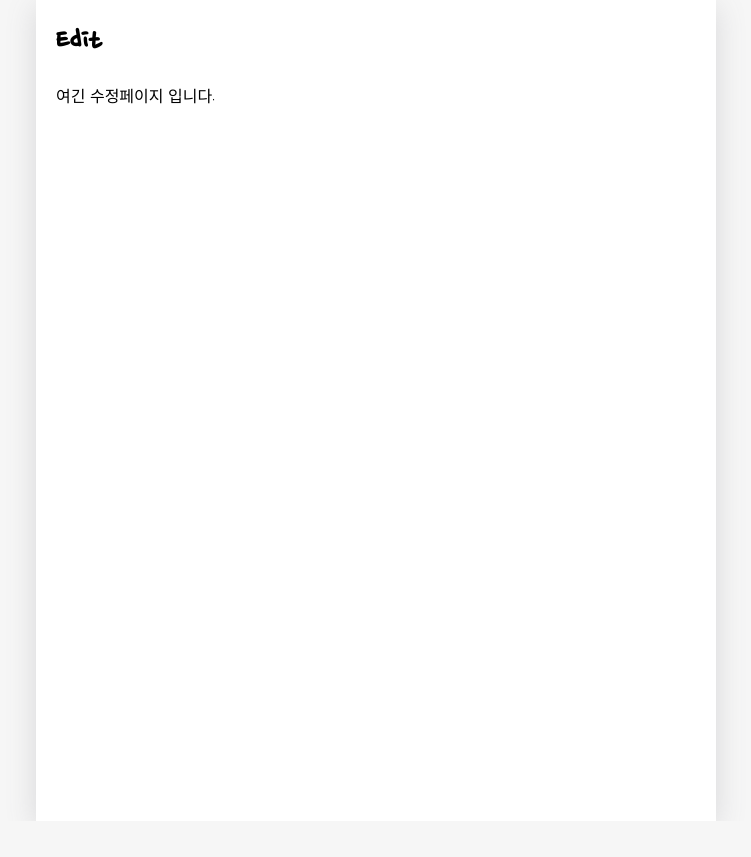
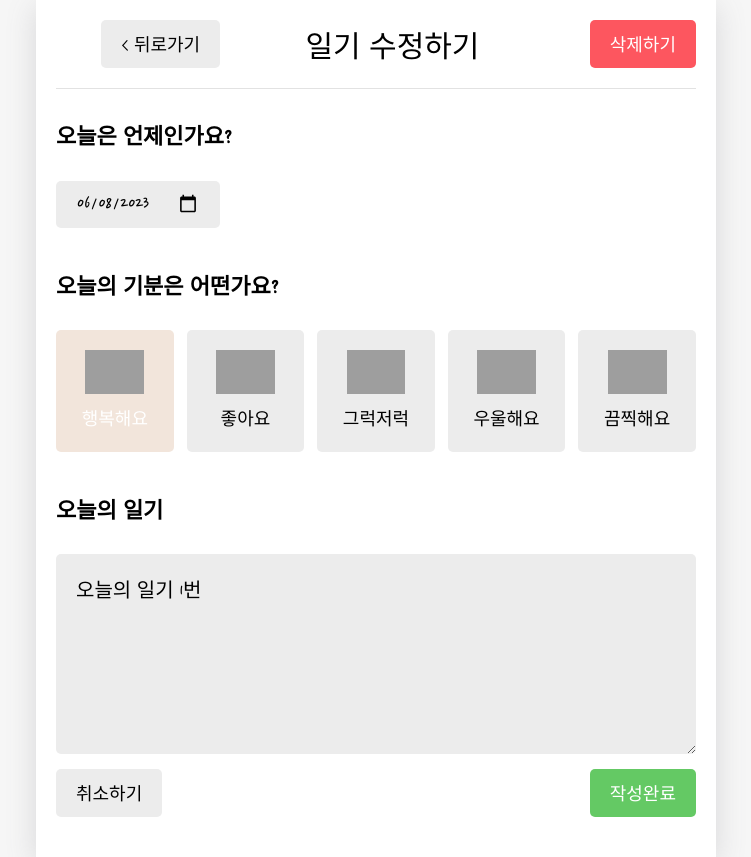
Before and after one commit to sub2nee/feeling_diary, a React (Create React App) app: page /edit/1 in a window 1280 px wide. Shown: the whole page, without its empty margins (264-1015 px from the left). Before the commit the page ends 821 px from the top, so only its background shows below. Built offline with nearby package versions, Linux system fonts and the light colour scheme; grey boxes are pictures that could not be loaded; a web font is replaced by a local one.

Commit message:
[Feat] : 일기 수정(/edit) 구현 - DiaryEditor 컴포넌트 수정  ->작성 완료 시 onEdit 공급 (+confirm 조건 추가)  ->수정 시 useEffect로 원본데이터 받아오기 (isEdit, originData) : 수정 페이지에서만 useEffect가 동작

```diff
--- a/src/pages/DiaryEditor.js
+++ b/src/pages/DiaryEditor.js
@@ -1,10 +1,4 @@
-import React, {
-    useCallback,
-    useContext,
-    useEffect,
-    useRef,
-    useState,
-} from 'react';
+import React, { useContext, useEffect, useRef, useState } from 'react';
 import { useNavigate } from 'react-router-dom';
 
 //component
@@ -78,8 +72,6 @@ const DiaryEditor = ({ isEdit, originData }) => {
     const handleClickEmote = (emotion) => {
         setEmotion(emotion);
     };
-    // 경로 이동
-    const navigate = useNavigate();
 
     // 아무 것도 작성하지 않았다면(1글자 미만) textarea 참조받아 focus
     const handleSubmit = () => {
@@ -87,9 +79,24 @@ const DiaryEditor = ({ isEdit, originData }) => {
             contentRef.current.focus();
             return;
         }
-
-        onCreate(date, content, emotion);//일기 작성 시 날짜, 내용, 감정을 onCreate의 인자로
-        navigate('/', { replace: true });// 일기 작성 옵션 뒤로가기 막기(replace:true)
+        // 작성완료 confirm 조건 추가 (새 일기 작성/수정 시)
+        // 조건에 따라 수정/작성 완료 후 alert창으로 묻기
+        if ( window.confirm(
+                isEdit
+                    ? '일기를 수정하시겠습니까?'
+                    : '새로운 일기를 작성하시겠습니까?'
+            )
+        ) {
+            // 새 일기 작성인 경우(수정이 아닌 경우)
+            if (!isEdit) {
+                onCreate(date, content, emotion);
+            }
+            // 수정중인 경우 (onEdit의 props : 원본 id, 날짜, 내용, 감정)
+            else {
+                onEdit(originData.id, date, content, emotion);
+            }
+        }
+        navigate('/', { replace: true }); // 일기 작성 옵션 뒤로가기 막기(replace:true)
     };
 
     const handleRemove = () => {
@@ -98,7 +105,9 @@ const DiaryEditor = ({ isEdit, originData }) => {
             navigate('/', { replace: true });
         }
     };
-
+    // useEffect deps(isEdit, originData)가 바뀌면 원본데이터 받아오기
+    // EditPage에서 렌더링하는 DiaryEditor에서만 useEffect가 동작하도록
+    // 캘린더 setDate 당일 날짜, 원본 감정, 원본 내용
     useEffect(() => {
         if (isEdit) {
             setDate(getStringDate(new Date(parseInt(originData.date))));
@@ -107,8 +116,12 @@ const DiaryEditor = ({ isEdit, originData }) => {
         }
     }, [isEdit, originData]);
 
+     // 경로 이동
+     const navigate = useNavigate();
+
     return (
         <>
+        {/* 제목 표시 조건 */}
             <MyHeader
                 headText={isEdit ? '일기 수정하기' : '새 일기 작성하기'}
                 leftChild={
--- a/src/pages/Edit.js
+++ b/src/pages/Edit.js
@@ -1,12 +1,53 @@
-import React from 'react'
+import React, { useContext, useEffect, useState } from 'react';
+import { useNavigate, useParams } from 'react-router-dom';
 
-function Edit() {
-  return (
-    <div>
-      <h1>Edit</h1>
-      <p>여긴 수정페이지 입니다.</p>
-    </div>
-  )
-}
+//component
+import { DiaryStateContext } from '../App';
+import DiaryEditor from './DiaryEditor';
 
-export default Edit
+const Edit = () => {
+    const [originData, setOriginData] = useState();
+    const navigate = useNavigate();
+    const { id } = useParams(); // 현재 전달받은 id
+    const diaryList = useContext(DiaryStateContext);
+
+     console.log(id); // id 출력
+     console.log(diaryList); // 5개의 원본데이터 출력
+
+  /*
+     데이터는 컴포넌트가 mount된 시점에서 가져온다
+       조건 : 일기데이터가 1개라도 있을 때만 가져온다 (id 오류 방지 형변환)
+      deps : id나 diaryList가 변할 때만 가져온다
+  */
+
+    useEffect(() => {
+        if (diaryList.length >= 1) {
+            const targetDiary = diaryList.find(
+                (it) => parseInt(it.id) === parseInt(id));
+                console.log(targetDiary); // 가져온 id의 일기데이터 출력
+
+          // 조건 : id가 있을 때 setOriginData로 전달
+          // 조건 : 경로에 id가 잘못 전달되었을 때 홈으로 (뒤로가기 방지)
+            if (targetDiary) {
+                setOriginData(targetDiary);
+            } else {
+                navigate('/', { replace: true });
+            }
+        }
+    }, [id, diaryList,navigate]);
+
+
+  /*
+  targetDiary를 통해서 originData의 state를 저장해놓고 originData가 있으면, DiaryEditor를 렌더링
+  prop으로 원본데이터를 전달하기 (isEdit, originData)
+  */
+    return (
+        <div>
+            {originData && (
+                <DiaryEditor isEdit={true} originData={originData} />
+            )}
+        </div>
+    );
+};
+
+export default Edit;
```
